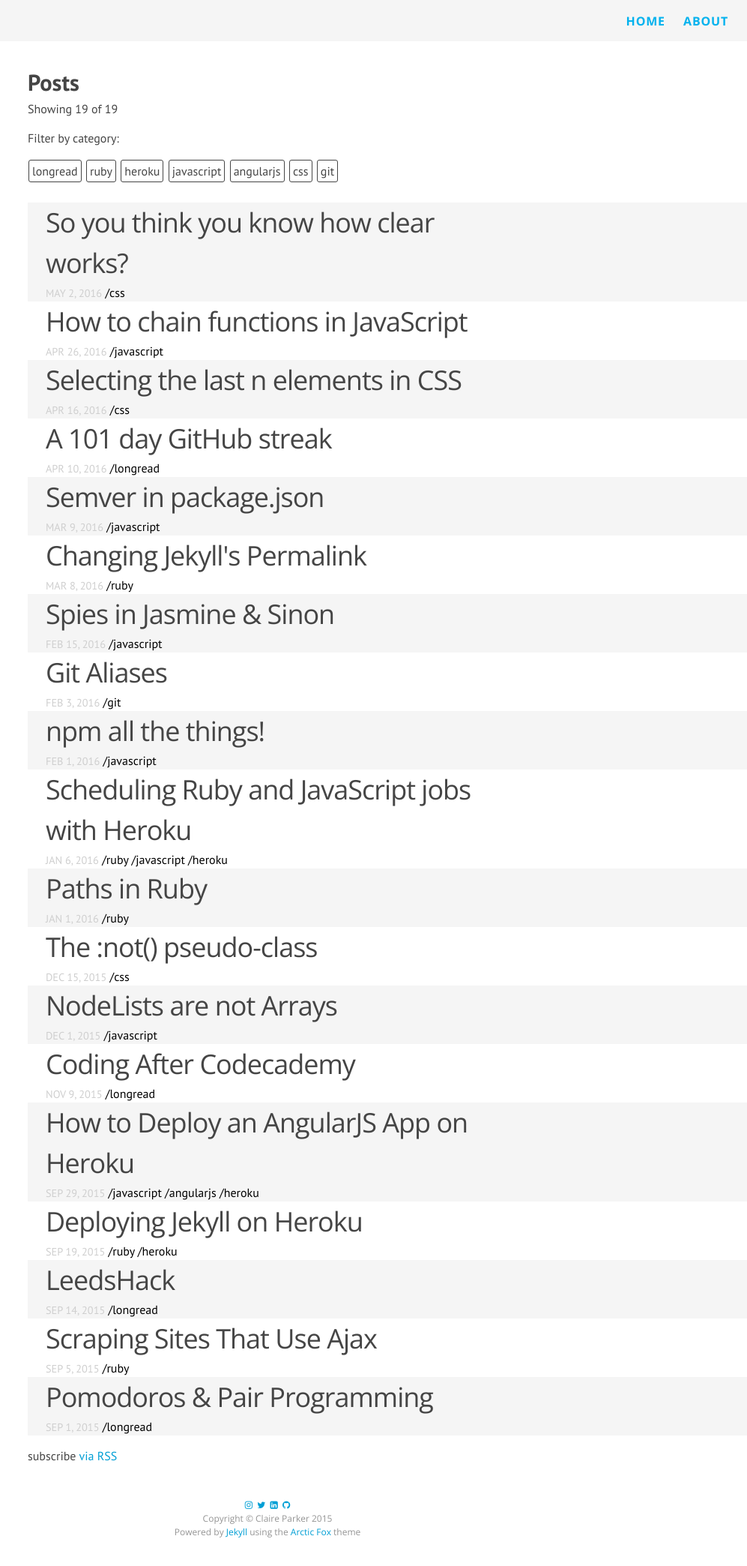
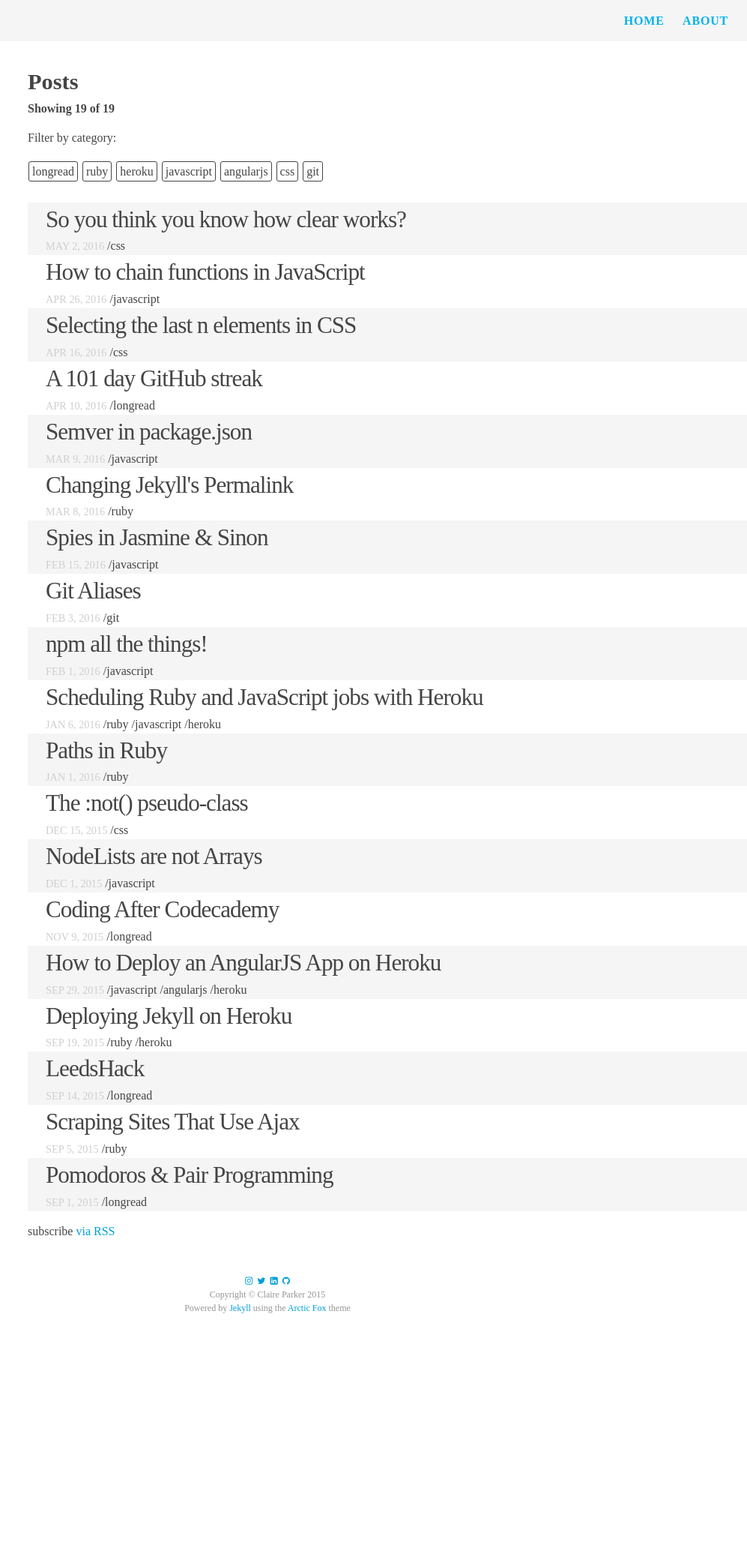
Before and after one commit to claire-codes/blog-com, a Jekyll site: the page built from index.html, in a window 1280 px wide. Shown: the whole page at 75% size, without its empty margins (283-1280 px from the left). Built offline with Jekyll 4.4.1, drawn with Linux system fonts in a browser that asks for light colours; nearby versions of some CDN libraries; some web fonts are replaced; after the commit the page ends 1789 px from its top, so only the background shows below that.

Commit message:
:star2: Font change

```diff
--- a/_includes/head.html
+++ b/_includes/head.html
@@ -11,6 +11,6 @@
   <link rel="canonical" href="{{ page.url | replace:'index.html','' | prepend: site.baseurl | prepend: site.url }}">
   <link rel="alternate" type="application/rss+xml" title="{{ site.title }}" href="{{ "/feed.xml" | prepend: site.baseurl | prepend: site.url }}" />
 
-  <link href='https://fonts.googleapis.com/css?family=PT+Sans:400,700' rel='stylesheet' type='text/css'>
-  <link href='https://fonts.googleapis.com/css?family=Open+Sans:300,700' rel='stylesheet' type='text/css'>
+  <link href='https://fonts.googleapis.com/css?family=Droid+Serif' rel='stylesheet' type='text/css'>
+  <link href='https://fonts.googleapis.com/css?family=Droid+Sans' rel='stylesheet' type='text/css'>
 </head>
--- a/_sass/_layout.scss
+++ b/_sass/_layout.scss
@@ -54,7 +54,7 @@
         }
 
         .page-link {
-            font-family: 'Open Sans';
+            font-family: 'Droid Sans';
             font-weight: 700 !important;
             line-height: $base-line-height;
             letter-spacing: 0.05em;
@@ -76,7 +76,7 @@
         padding-bottom: 3em;
         margin: auto;
         font-size: 12px;
-        font-family: Open Sans;
+        font-family: 'Droid Serif';
         color: #959595;
     }
 
@@ -93,9 +93,11 @@
     .page-content {
         padding: $spacing-unit 0;
         /* text-align: justify; */
+        font-family: "Droid Serif";
     }
 
     .page-heading {
+        font-family: "Droid Sans";
         font-size: 20px;
         padding-top: 2px;
     }
@@ -115,9 +117,9 @@
     }
 
     .post-link {
-        font-family: 'Open Sans';
+        font-family: 'Droid Sans';
         font-weight: 300;
-        font-size: 1.5em;
+        font-size: 1.3em;
         letter-spacing: -1px;
         color: #454545;
         display: block;
@@ -142,6 +144,7 @@
     }
 
     .post-title {
+        font-family: "Droid Sans";
         font-size: 42px;
         letter-spacing: -1px;
         line-height: 1;
--- a/index.html
+++ b/index.html
@@ -7,9 +7,9 @@ layout: default
   <h1 class="page-heading">Posts</h1>
 
   <div>
-    <p>Showing <span id="displayed">{{ site.posts | size }}</span> of {{ site.posts | size }}</p>
+    <p style="font-weight: 700">Showing <span id="displayed">{{ site.posts | size }}</span> of {{ site.posts | size }}</p>
     <p>Filter by category:</p>
-    <div style="line-height: 35px">
+    <div style="line-height: 35px; font-family: 'Droid Sans'">
       {% for c in site.categories %}
       <input type="checkbox" data-category="{{c | first}}" id="{{c | first}}-check" onchange="displayFiltered()"/><label for="{{c | first}}-check">{{c | first}}</label>
       {% endfor %}
@@ -28,7 +28,7 @@ layout: default
 
         <span class="post-meta">{{ post.date | date: "%b %-d, %Y" }}</span>
         {%for category in post.categories %}
-          <span style="color: black;">/{{category}} </span>
+          <span style="color: #454545;">/{{category}} </span>
         {% endfor %}
 
         </a>
```
